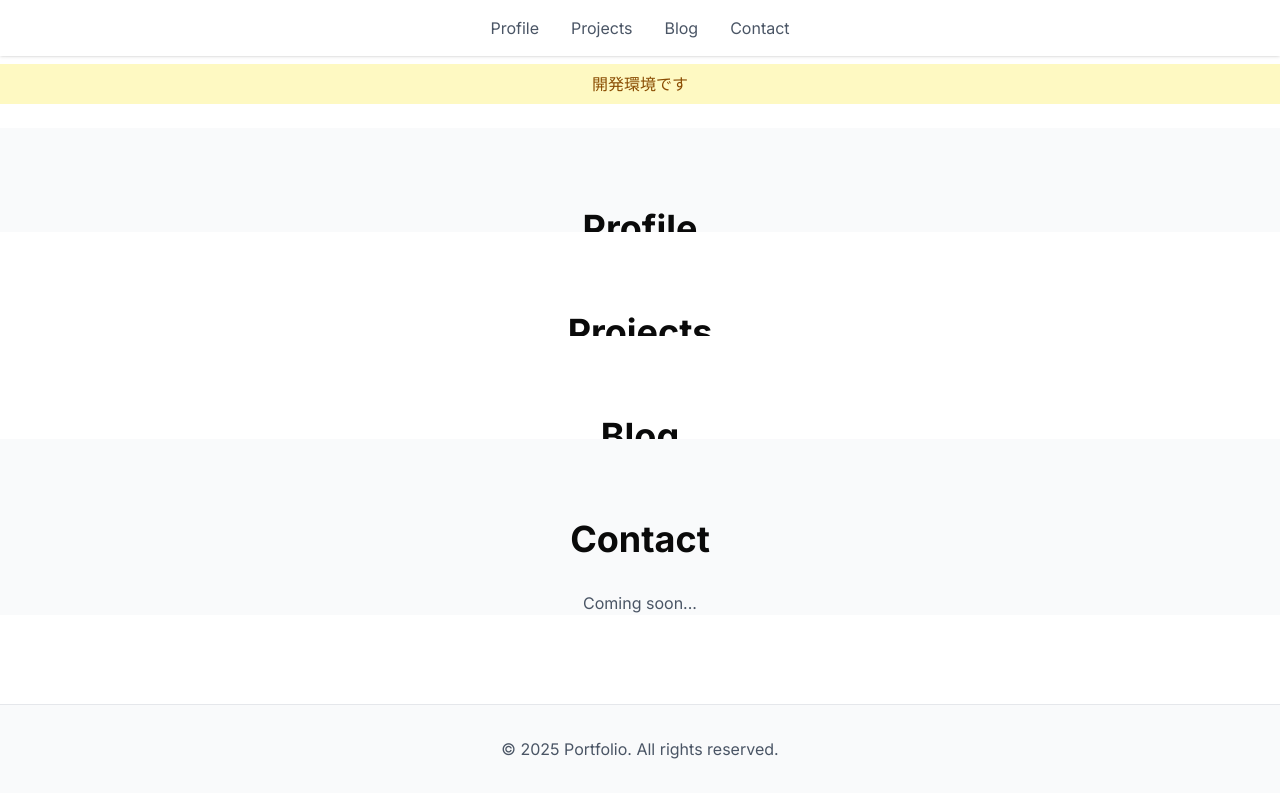
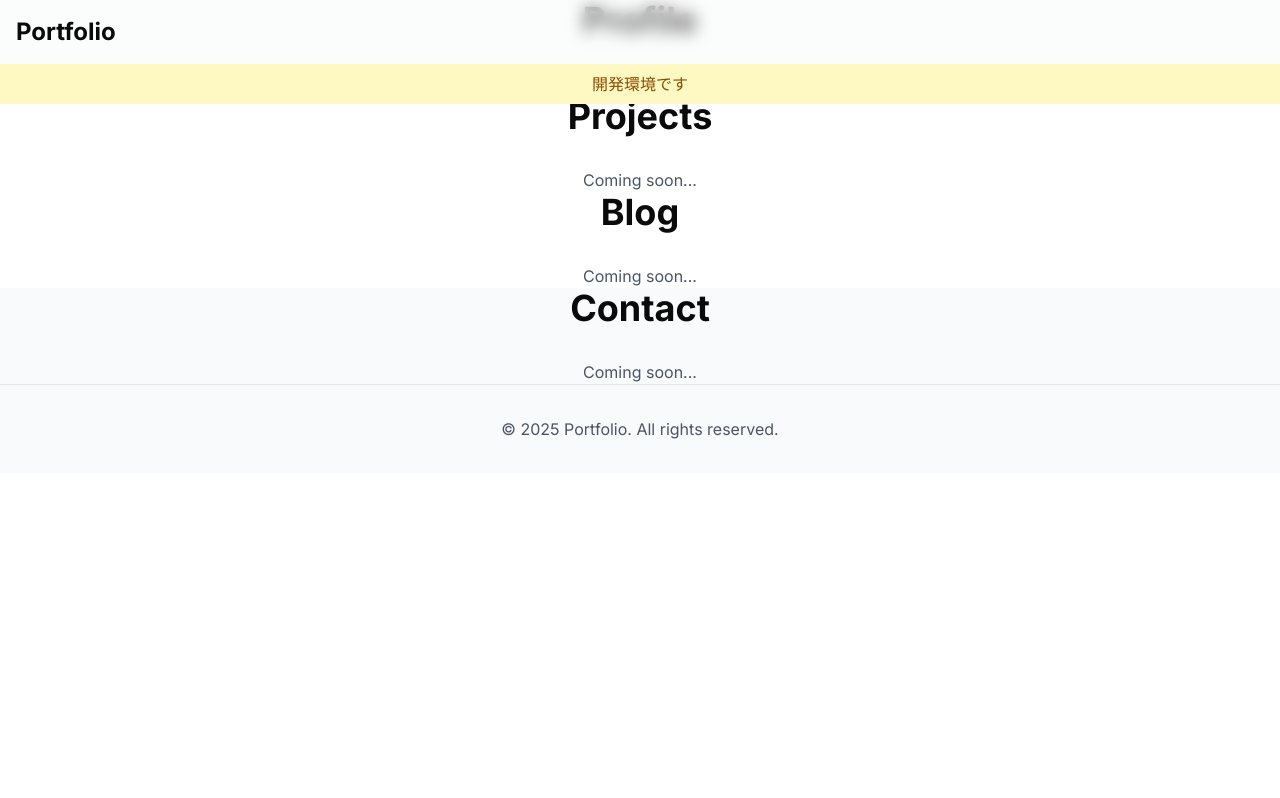
Before and after one commit to nekihcom/portfolio, a Next.js app: page / in a window 1280 px wide. Built offline with nearby package versions, Linux system fonts and the light colour scheme.

Commit message:
Revert "fix: ヘッダーとセクションの重なりを修正"
This reverts commit 544ab64fe3805066f8b4bf5056a1f00a1bf3374f.

```diff
--- a/src/components/layout/Header.tsx
+++ b/src/components/layout/Header.tsx
@@ -1,40 +1,16 @@
-"use client"
-
-import { motion } from "framer-motion"
-import Link from "next/link"
+import { cn } from "@/lib/utils"
 
 export function Header() {
   return (
-    <motion.header
-      initial={{ y: -100 }}
-      animate={{ y: 0 }}
-      transition={{ duration: 0.5 }}
-      className="fixed top-0 left-0 right-0 z-50 bg-white/80 backdrop-blur-sm shadow-sm"
-    >
-      <nav className="container mx-auto px-4 py-4">
-        <ul className="flex justify-center space-x-8">
-          <li>
-            <Link href="#profile" className="text-gray-600 hover:text-gray-900">
-              Profile
-            </Link>
-          </li>
-          <li>
-            <Link href="#projects" className="text-gray-600 hover:text-gray-900">
-              Projects
-            </Link>
-          </li>
-          <li>
-            <Link href="#blog" className="text-gray-600 hover:text-gray-900">
-              Blog
-            </Link>
-          </li>
-          <li>
-            <Link href="#contact" className="text-gray-600 hover:text-gray-900">
-              Contact
-            </Link>
-          </li>
-        </ul>
-      </nav>
-    </motion.header>
+    <header className={cn(
+      "fixed top-0 left-0 right-0 z-50",
+      "bg-white/40 backdrop-blur-sm",
+      "border-b border-gray-200",
+      "px-4 py-4"
+    )}>
+      <div className="container mx-auto">
+        <h1 className="text-2xl font-bold">Portfolio</h1>
+      </div>
+    </header>
   )
 }
--- a/src/components/sections/Blog.tsx
+++ b/src/components/sections/Blog.tsx
@@ -5,7 +5,7 @@ import { ParallaxSection } from "@/components/ui/ParallaxSection"
 
 export function Blog() {
   return (
-    <ParallaxSection id="blog" className="bg-white pt-20">
+    <ParallaxSection className="bg-white">
       <div className="text-center">
         <motion.h2
           initial={{ opacity: 0, y: 20 }}
--- a/src/components/sections/Contact.tsx
+++ b/src/components/sections/Contact.tsx
@@ -5,7 +5,7 @@ import { ParallaxSection } from "@/components/ui/ParallaxSection"
 
 export function Contact() {
   return (
-    <ParallaxSection id="contact" className="bg-gray-50 pt-20">
+    <ParallaxSection className="bg-gray-50">
       <div className="text-center">
         <motion.h2
           initial={{ opacity: 0, y: 20 }}
--- a/src/components/sections/Profile.tsx
+++ b/src/components/sections/Profile.tsx
@@ -5,7 +5,7 @@ import { ParallaxSection } from "@/components/ui/ParallaxSection"
 
 export function Profile() {
   return (
-    <ParallaxSection id="profile" className="bg-gray-50 pt-20">
+    <ParallaxSection className="bg-gray-50">
       <div className="text-center">
         <motion.h2
           initial={{ opacity: 0, y: 20 }}
--- a/src/components/sections/Projects.tsx
+++ b/src/components/sections/Projects.tsx
@@ -5,7 +5,7 @@ import { ParallaxSection } from "@/components/ui/ParallaxSection"
 
 export function Projects() {
   return (
-    <ParallaxSection id="projects" className="bg-white pt-20">
+    <ParallaxSection className="bg-white">
       <div className="text-center">
         <motion.h2
           initial={{ opacity: 0, y: 20 }}
--- a/src/components/ui/ParallaxSection.tsx
+++ b/src/components/ui/ParallaxSection.tsx
@@ -1,33 +1,26 @@
 "use client"
 
+import { cn } from "@/lib/utils"
 import { Parallax } from "react-scroll-parallax"
-import { motion } from "framer-motion"
 
 interface ParallaxSectionProps {
   children: React.ReactNode
   className?: string
-  speed?: number
-  id?: string
+  backgroundClassName?: string
 }
 
 export function ParallaxSection({
   children,
-  className = "",
-  speed = -20,
-  id,
+  className,
+  backgroundClassName,
 }: ParallaxSectionProps) {
   return (
-    <Parallax speed={speed}>
-      <motion.div
-        id={id}
-        initial={{ opacity: 0, y: 20 }}
-        whileInView={{ opacity: 1, y: 0 }}
-        viewport={{ once: true }}
-        transition={{ duration: 0.6 }}
-        className={className}
-      >
-        {children}
-      </motion.div>
-    </Parallax>
+    <section className={cn("relative overflow-hidden", className)}>
+      <Parallax
+        translateY={[-20, 20]}
+        className={cn("absolute inset-0", backgroundClassName)}
+      />
+      <div className="relative z-10">{children}</div>
+    </section>
   )
 }
```
